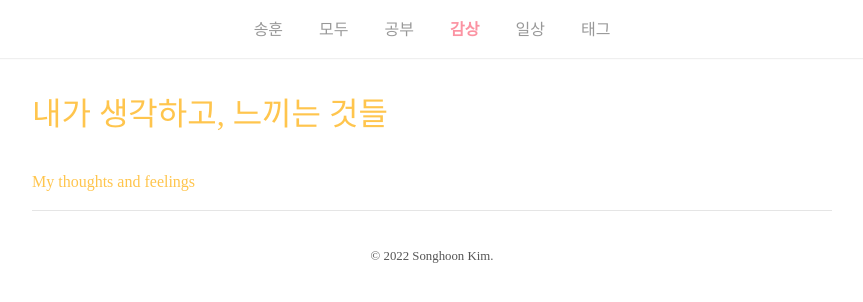
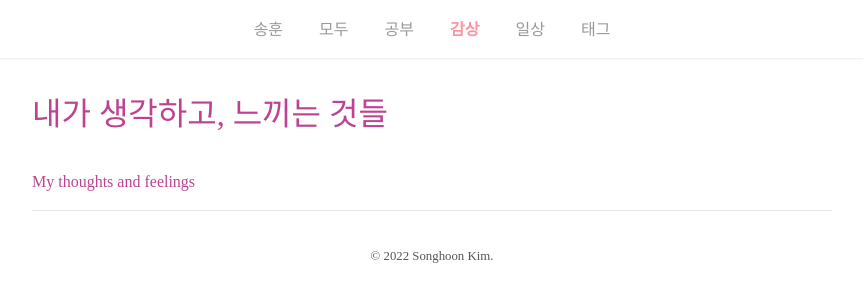
Before and after one commit to songh-oon/songh-oon.github.io, a Jekyll site: the page built from thoughts/index.html, in a window 1280 px wide. Shown: the top 302 px of the page, without its empty margins (208-1071 px from the left). Built offline with Jekyll 4.4.1, drawn with Linux system fonts in a browser that asks for light colours.

Commit message:
Update _layout.scss

```diff
--- a/_sass/tale/_layout.scss
+++ b/_sass/tale/_layout.scss
@@ -107,7 +107,7 @@ footer {
 }
 
 .menuhead{
-    color:#FFC54D ;
+    color:#BD4291 ;
     font-size: 2rem;
     border-bottom: 0.1rem solid #e5e5e5;
 
```
